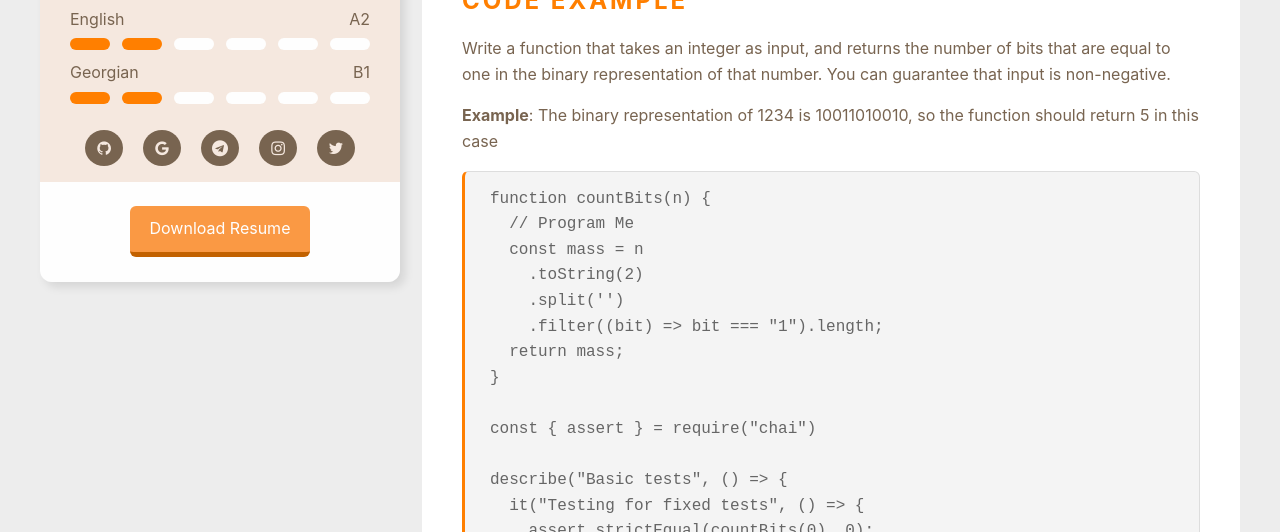
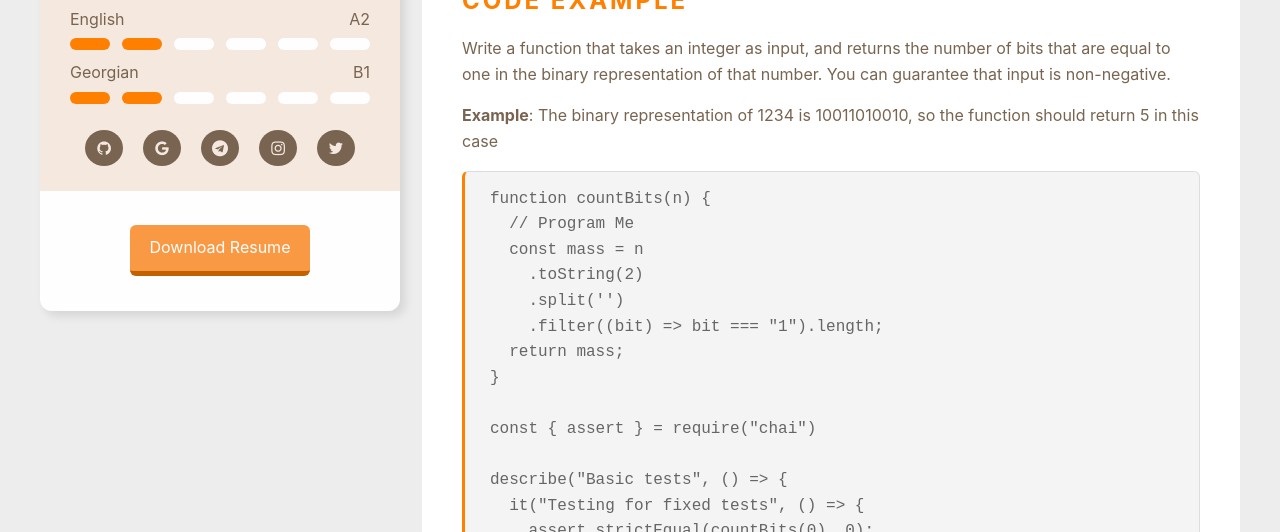
Before and after one commit to kewaguy/rsschool-cv, a plain HTML site: page index.html in a window 1280 px wide. Shown: the part 568-1100 px from the top of the page. Drawn offline with Linux system fonts and the light colour scheme.

Commit message:
fix: change profile card

```diff
--- a/style.css
+++ b/style.css
@@ -120,7 +120,7 @@ aside {
   align-items: center;
   gap: 20px;
   margin: 0 auto;
-  padding: 16px 0;
+  padding: 16px 0 25px 0;
 }
 
 .social-icons a:hover {
@@ -227,11 +227,11 @@ aside {
 }
 
 .profile-footer {
+  padding: 10px 0;
   border-radius: 0 0 12px 12px;
   background-color: #fefefe;
   height: 100px;
   width: 100%;
-  height: 100px;
   display: flex;
   justify-content: center;
   align-items: center;
```
